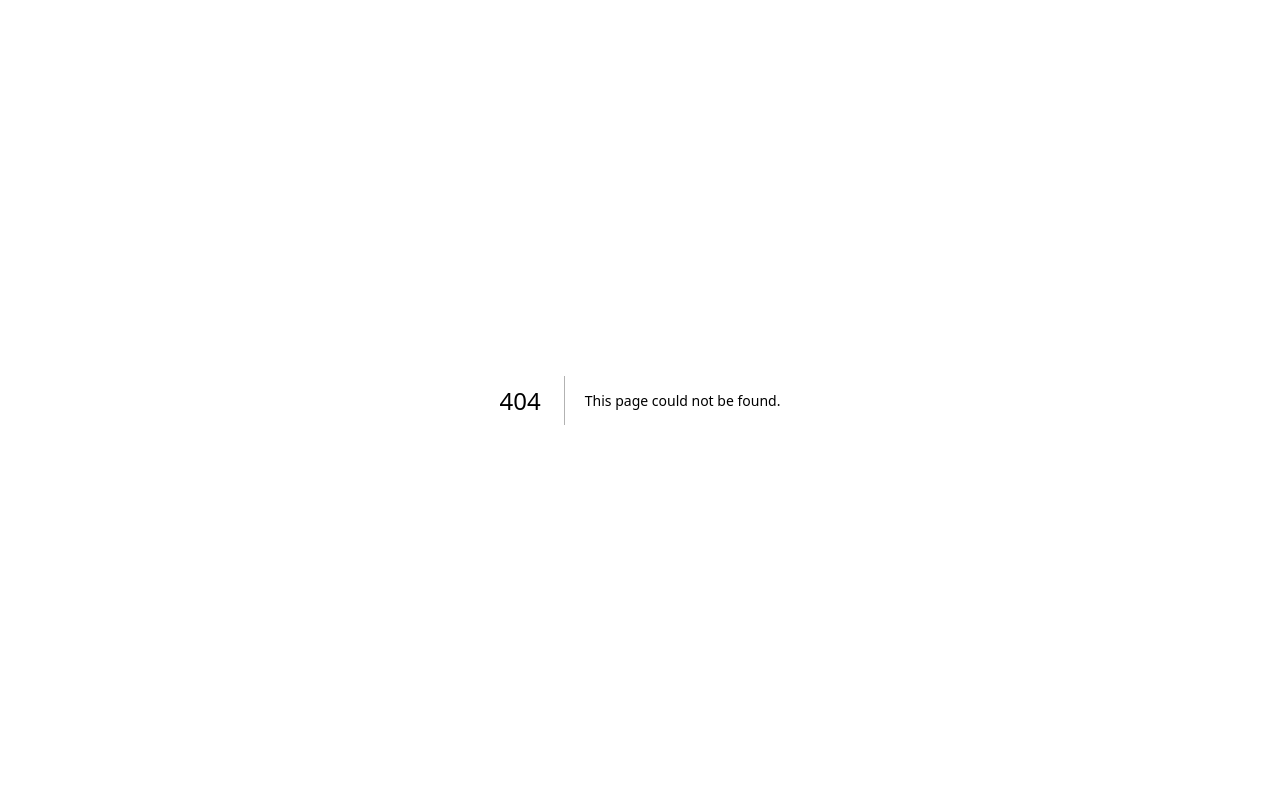
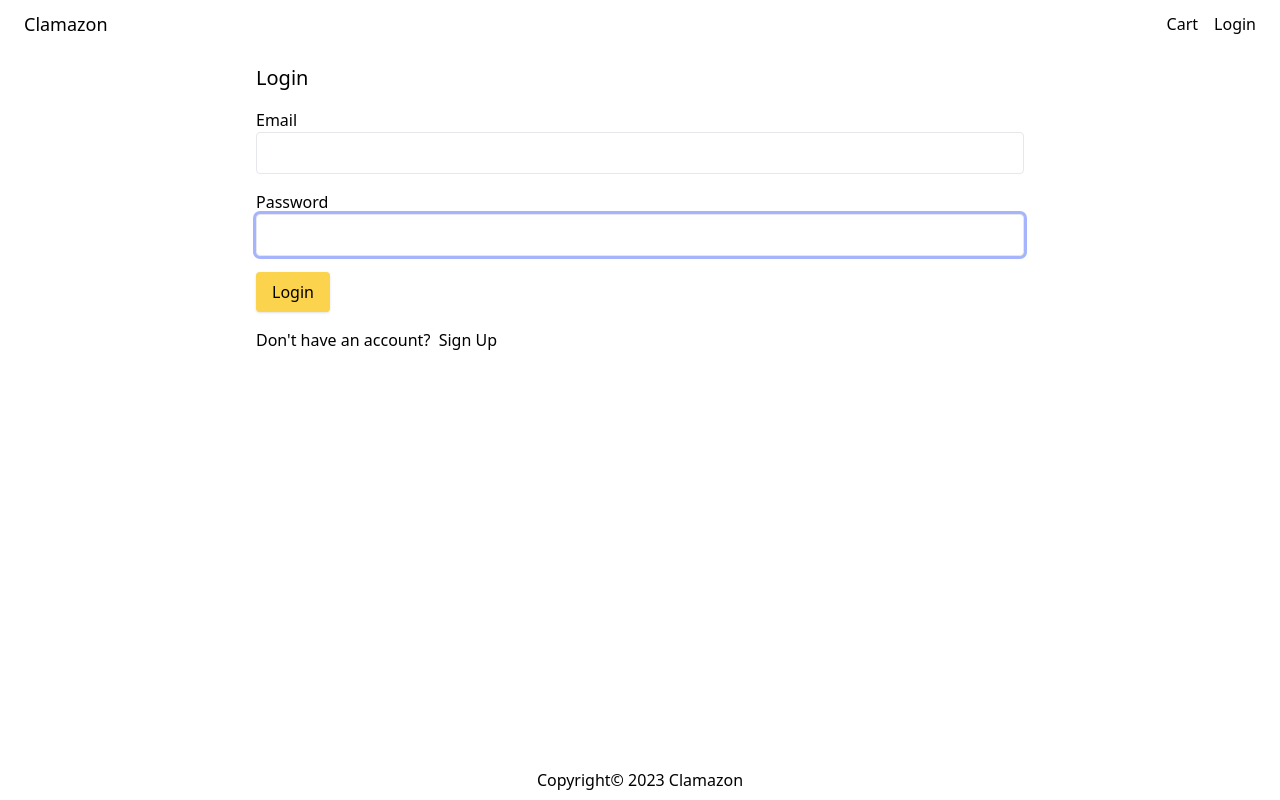
Before and after one commit to GuiceJoose/clamazon, a Next.js app: page /login in a window 1280 px wide. Before the commit this address had no page. Built offline with nearby package versions, Linux system fonts and the light colour scheme.

Commit message:
Build login page

```diff
--- a/package.json
+++ b/package.json
@@ -16,7 +16,8 @@
     "mongoose": "^6.8.1",
     "next": "13.0.7",
     "react": "18.2.0",
-    "react-dom": "18.2.0"
+    "react-dom": "18.2.0",
+    "react-hook-form": "^7.41.0"
   },
   "devDependencies": {
     "autoprefixer": "^10.4.13",
--- /dev/null
+++ b/pages/login.js
@@ -0,0 +1,70 @@
+import Layout from "../components/Layout";
+import React from "react";
+import { useForm } from "react-hook-form";
+import Link from "next/link";
+
+function LoginPage() {
+  const {
+    register,
+    handleSubmit,
+    formState: { errors },
+  } = useForm();
+  const onSubmit = (data) => console.log(data);
+  return (
+    <Layout title="Login">
+      <form
+        className="mx-auto max-w-screen-md"
+        onSubmit={handleSubmit(onSubmit)}
+      >
+        <h1>Login</h1>
+        <div className="mb-4">
+          <label htmlFor="email">Email</label>
+          <input
+            type="email"
+            className="w-full"
+            id="email"
+            autoFocus
+            {...register("email", {
+              required: "Please enter your email address",
+              pattern: {
+                value: /^[a-zA-Z0-9_.+-]+@[a-zA-Z0-9-]+.[a-zA-Z0-9-.]+$/i,
+                message: "Please enter a valid email address",
+              },
+            })}
+          ></input>
+          {errors.email && (
+            <div className="text-red-500">{errors.email.message}</div>
+          )}
+        </div>
+        <div className="mb-4">
+          <label htmlFor="password">Password</label>
+          <input
+            type="password"
+            {...register("password", {
+              required: "Please enter your password",
+              minLength: {
+                value: 6,
+                message: "Your password must contain at least 6 characters",
+              },
+            })}
+            className="w-full"
+            id="password"
+            autoFocus
+          ></input>
+          {errors.password && (
+            <div className="text-red-500 ">{errors.password.message}</div>
+          )}
+        </div>
+        <div className="mb-4 ">
+          <button className="primary-button">Login</button>
+        </div>
+        <div className="mb-4 ">
+          Don&apos;t have an account? &nbsp;
+          <Link href="/sign-up">Sign Up</Link>
+        </div>
+      </form>
+    </Layout>
+  );
+}
+
+export default LoginPage;
--- a/styles/globals.css
+++ b/styles/globals.css
@@ -93,9 +93,24 @@
   color: rbg(--foreground-rgb);
 }
 
+h1 {
+  margin-bottom: 1rem;
+  font-size: 1.25rem;
+  line-height: 1.75rem;
+}
+
 a {
   color: inherit;
   text-decoration: none;
+}
+
+input,
+textarea {
+  @apply rounded border p-2  outline-none ring-indigo-300  focus:ring;
+}
+
+.primary-button {
+  @apply rounded bg-amber-300 py-2 px-4 shadow outline-none hover:bg-amber-400  active:bg-amber-500;
 }
 
 @media (prefers-color-scheme: dark) {
```
Also changed, not shown: 1 other file (tests, documents, lock files or other folders).
